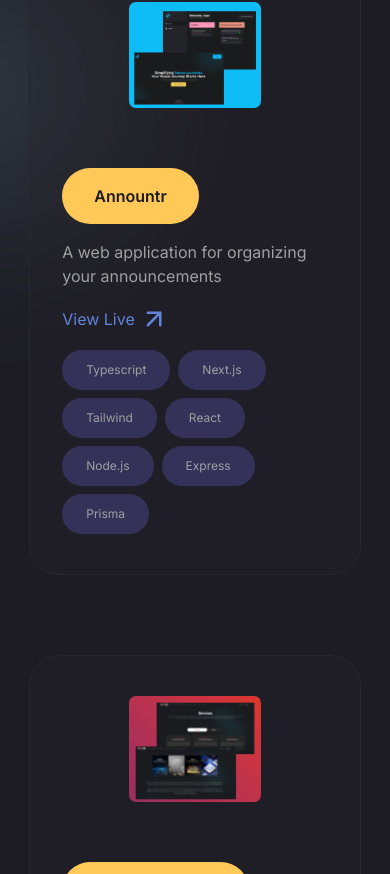
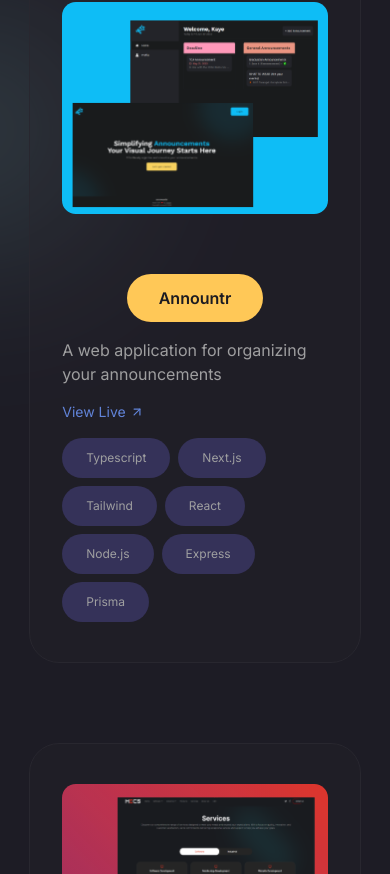
Before and after one commit to keiruu/next-portfolio, a Next.js app: page / in a window 390 px wide. Shown: the part 830-1704 px from the top of the page. Built offline with nearby package versions, Linux system fonts and the light colour scheme.

Commit message:
Fix sizing

```diff
--- a/components/project.jsx
+++ b/components/project.jsx
@@ -10,17 +10,22 @@ export default function Project (props) {
     <a href={link} target='_blank' rel='noreferrer'
     className='w-fit hover:drop-shadow-xl drop-shadow-none border border-accent-3 transition-all relative overflow-hidden flex flex-col lg:flex-row justify-between items-center
     bg-[#28272F] hover:bg-opacity-100 bg-opacity-25 px-8 lg:px-24 py-10 lg:py-20 rounded-[30px] gap-12'>
-      <div className='w-1/2'>
-        <img src={img} alt={`$title image`}/>
+      <div className='w-full lg:w-1/2'>
+        <img src={img} alt={`${title} image`}/>
       </div>
       <div className='space-y-4 lg:space-y-8 lg:w-1/2'>
-        <div className='font-semibold w-fit mt-3 text-base text-center lg:text-2xl 2xl:text-3xl rounded-full bg-accent-1 py-4 px-8 lg:px-16 text-background'>
-          {title}
+        <div className='w-full flex justify-center md:justify-start items-center md:items-start'>
+          <div className='font-semibold w-fit mt-3 text-base text-center lg:text-2xl 2xl:text-3xl rounded-full bg-accent-1 py-3 lg:py-4 px-8 lg:px-16 text-background'>
+            {title}
+          </div>
         </div>
         <p className='text-base text-font-color-2'>{desc}</p>
-        <a href={link} target='_blank' rel='noreferrer' className='group flex items-center gap-1 text-base lg:text-xl text-accent-2'>
+        <a  href={link} target='_blank' rel='noreferrer' className='group w-fit flex items-center gap-1 text-sm lg:text-xl text-accent-2'>
+          View Live <FiArrowUpRight className='group-hover:-translate-y-1 group-hover:translate-x-1 transition-all transform'/>
+        </a>
+        {/* <a href={link} target='_blank' rel='noreferrer' className='group flex items-center gap-1 text-sm lg:text-xl text-accent-2'>
           View Live <FiArrowUpRight size={30} className='group-hover:-translate-y-1 group-hover:translate-x-1 transition-all transform'/>
-        </a>
+        </a> */}
         <div className='flex flex-wrap gap-2'>
         {techTags.map((e) => (
           <div key={e} className='text-xs bg-[#353259] text-[#9F9FA0] rounded-full px-6 py-3'>
```
